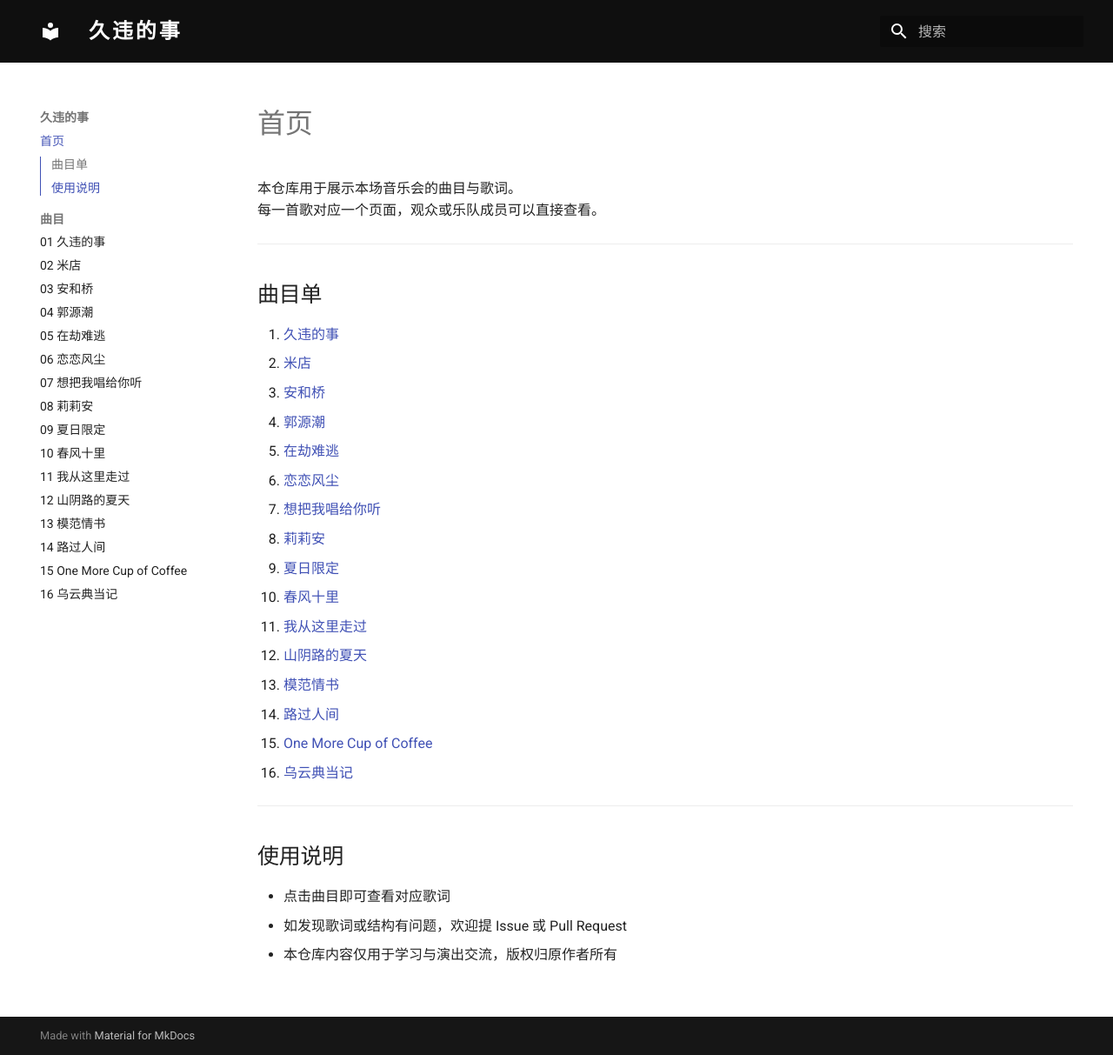
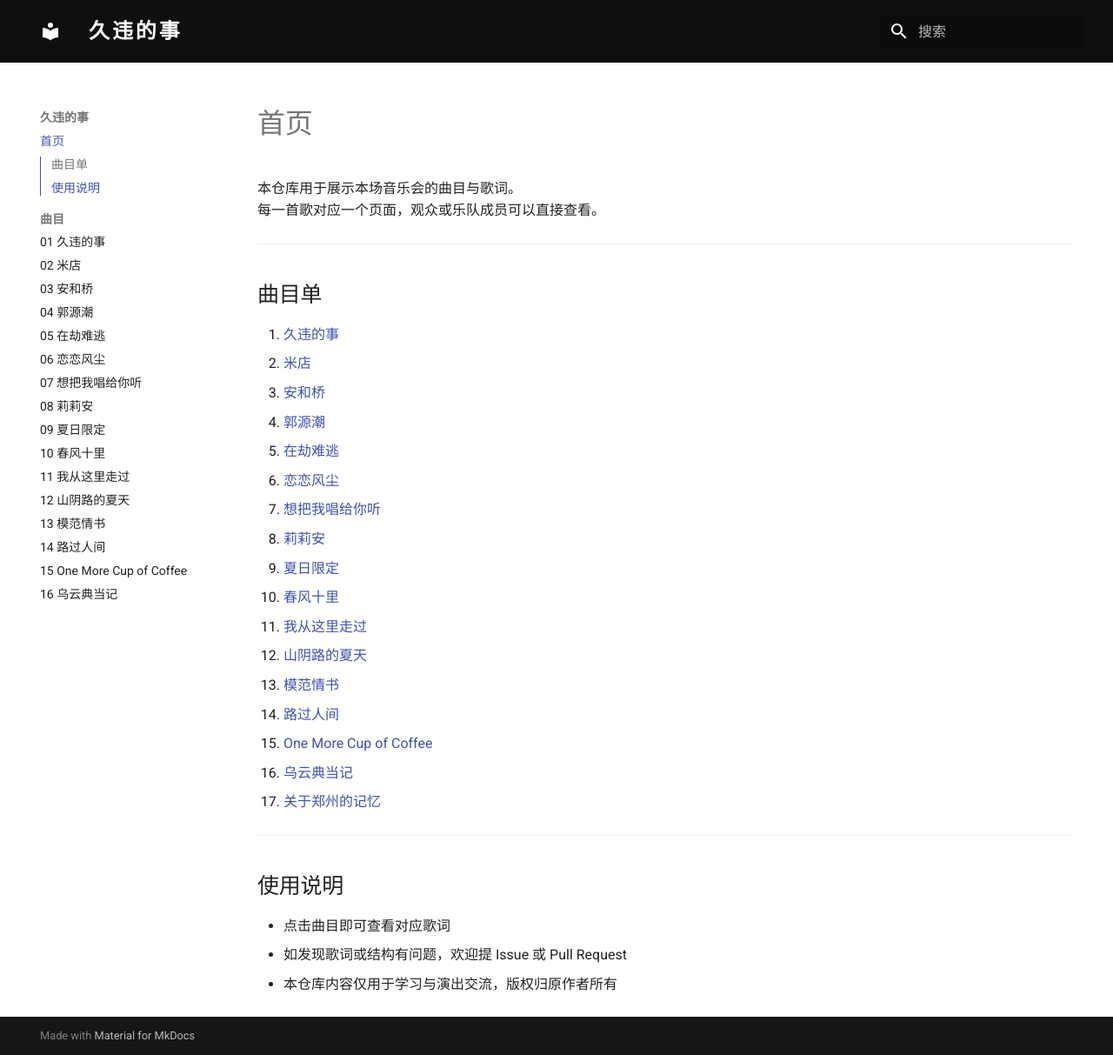
Before and after one commit to stubbornleaf/jiuweideshi-songbook, an MkDocs documentation site: the page built from docs/index.md, in a window 1280 px wide and 1213 px high. Shown: the whole window at 87% size. Built offline with MkDocs 1.6.1 and Material for MkDocs 9.7.7, drawn with Linux system fonts in a browser that asks for light colours.

Commit message:
Update index.md

```diff
--- a/docs/index.md
+++ b/docs/index.md
@@ -21,6 +21,7 @@
 14. [路过人间](songs/路过人间.md)
 15. [One More Cup of Coffee](songs/One%20More%20Cup%20of%20Coffee.md)
 16. [乌云典当记](乌云典当记.md)
+17. [关于郑州的记忆](关于郑州的记忆.md)
 
 ---
 
```
